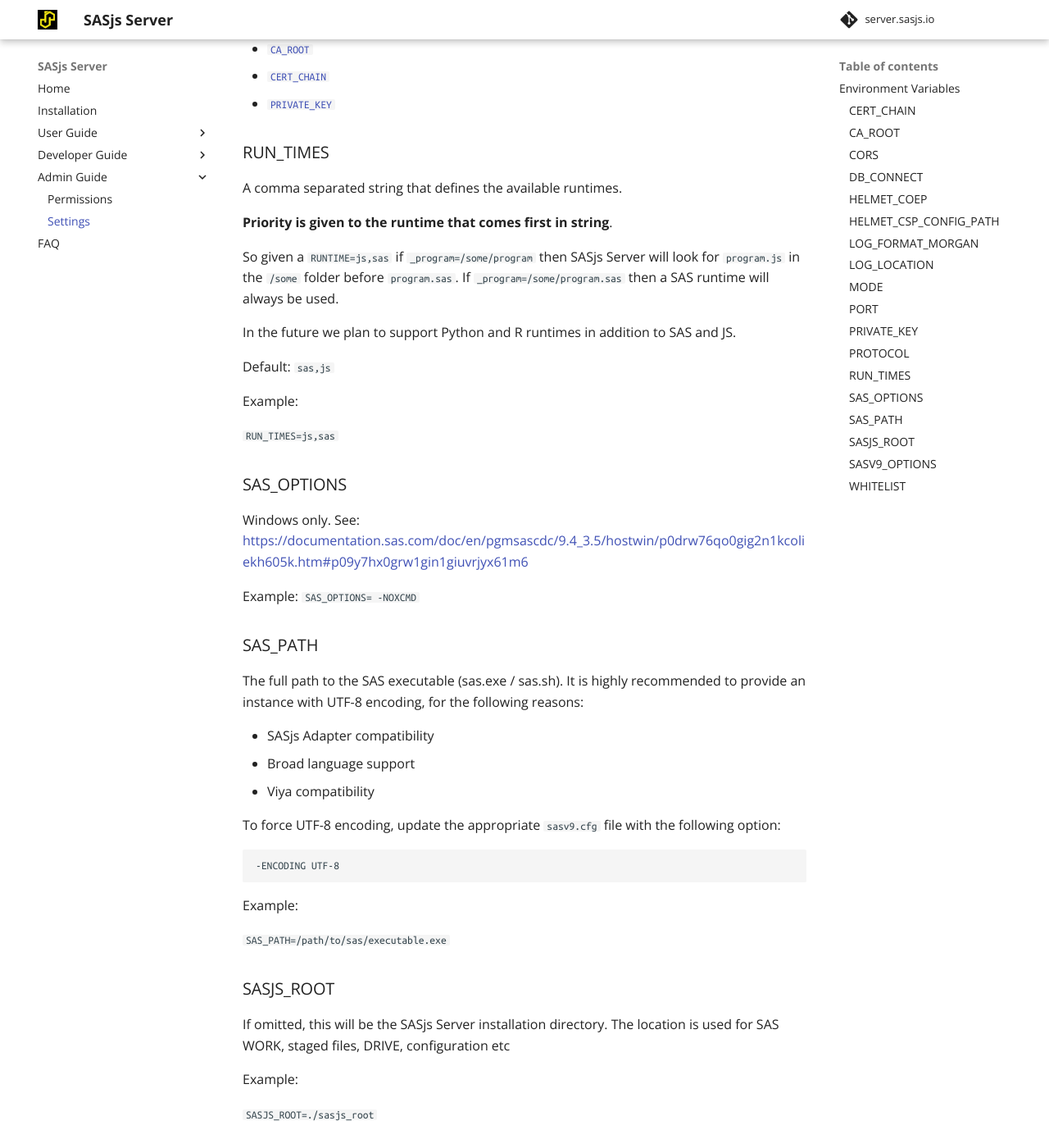
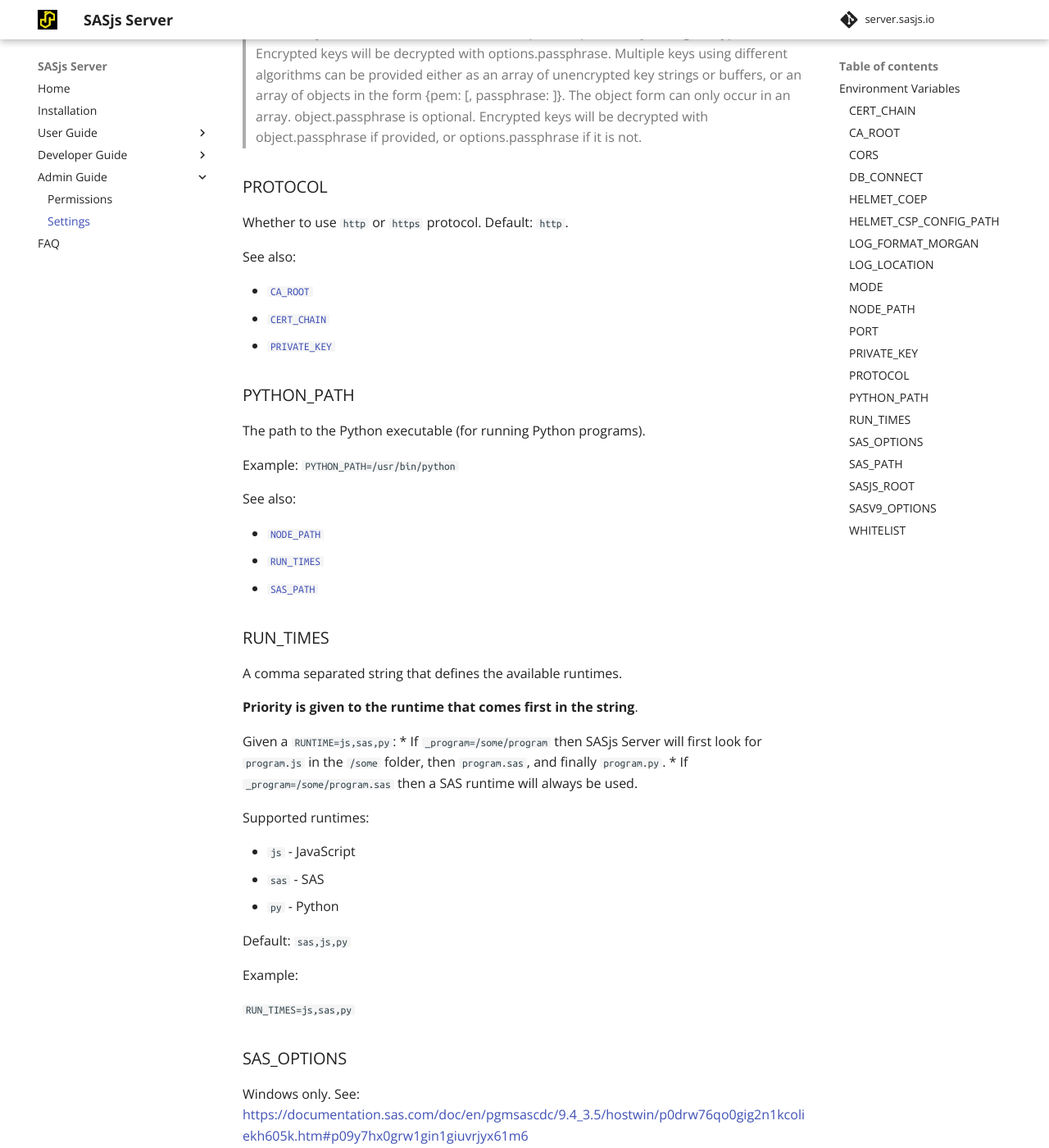
Before and after one commit to sasjs/server.sasjs.io, an MkDocs documentation site: the page built from docs/settings.md, in a window 1280 px wide and 1400 px high, scrolled down 4631 px. Shown: the whole window at 82% size. Built offline with MkDocs 1.6.1 and Material for MkDocs 9.7.7, drawn with Linux system fonts in a browser that asks for light colours; comment, search, counter and statistics services are not loaded; some of the changed text lies outside the part shown.

Commit message:
feat: python docs

```diff
--- a/docs/settings.md
+++ b/docs/settings.md
@@ -115,6 +115,18 @@
 
 Default: `desktop`
 
+### NODE_PATH
+
+The path to the NodeJS executable (for running JavaScript programs).
+
+Example: `NODE_PATH=~/.nvm/versions/node/v16.14.0/bin/node`
+
+See also:
+
+* [`PYTHON_PATH`](/settings/#python_path)
+* [`RUN_TIMES`](/settings/#run_times)
+* [`SAS_PATH`](/settings/#sas_path)
+
 ### PORT
 The port on which to serve.  Default: 5000
 
@@ -148,20 +160,39 @@
 * [`CERT_CHAIN`](/settings/#cert_chain)
 * [`PRIVATE_KEY`](/settings/#private_key)
 
+### PYTHON_PATH
+
+The path to the Python executable (for running Python programs).
+
+Example: `PYTHON_PATH=/usr/bin/python`
+
+See also:
+
+* [`NODE_PATH`](/settings/#node_path)
+* [`RUN_TIMES`](/settings/#run_times)
+* [`SAS_PATH`](/settings/#sas_path)
+
+
 ### RUN_TIMES
 A comma separated string that defines the available runtimes.
 
-**Priority is given to the runtime that comes first in string**.
+**Priority is given to the runtime that comes first in the string**.
 
-So given a `RUNTIME=js,sas` if `_program=/some/program` then SASjs Server will look for `program.js` in the `/some` folder before `program.sas`.  If `_program=/some/program.sas` then a SAS runtime will always be used.
+Given a `RUNTIME=js,sas,py`:
+* If `_program=/some/program` then SASjs Server will first look for `program.js` in the `/some` folder, then `program.sas`, and finally `program.py`.
+* If `_program=/some/program.sas` then a SAS runtime will always be used.
 
-In the future we plan to support Python and R runtimes in addition to SAS and JS.
+Supported runtimes:
 
-Default: `sas,js`
+* `js` - JavaScript
+* `sas` - SAS
+* `py` - Python
+
+Default: `sas,js,py`
 
 Example:
 
-`RUN_TIMES=js,sas`
+`RUN_TIMES=js,sas,py`
 
 ### SAS_OPTIONS
 
@@ -186,6 +217,13 @@
 
 `SAS_PATH=/path/to/sas/executable.exe`
 
+See also:
+
+* [`NODE_PATH`](/settings/#node_path)
+* [`PYTHON_PATH`](/settings/#python_path)
+* [`RUN_TIMES`](/settings/#run_times)
+
+
 ### SASJS_ROOT
 
 If omitted, this will be the SASjs Server installation directory.  The location is used for SAS WORK, staged files, DRIVE, configuration etc
```
